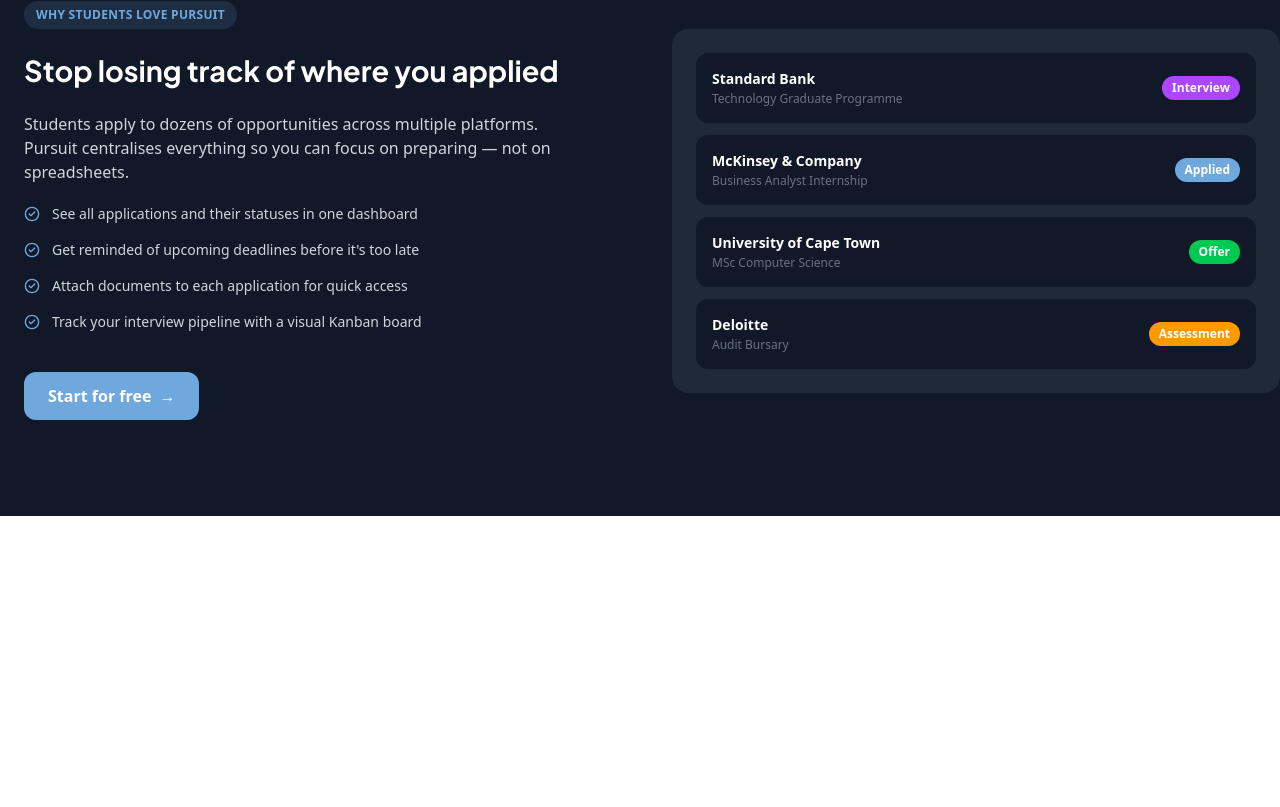
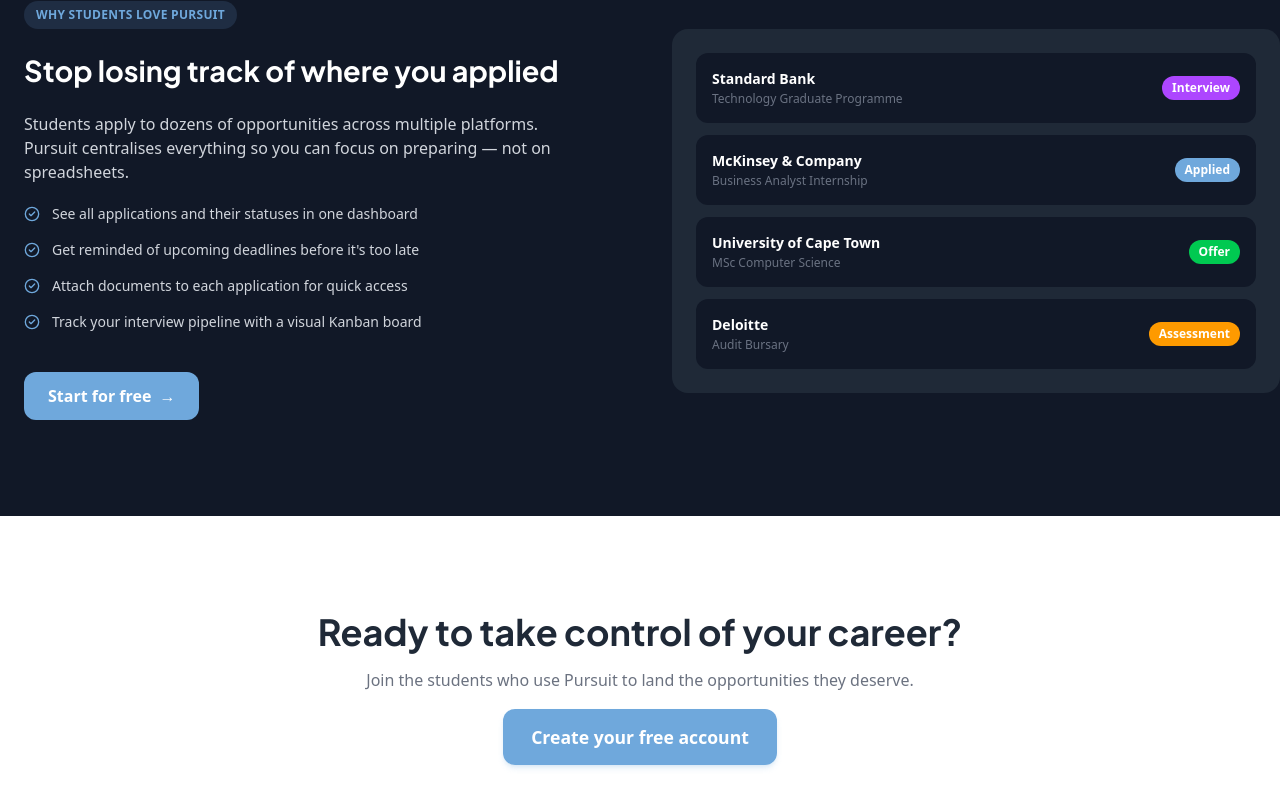
Before and after one commit to thatomakhusha/pursuitv1, a Next.js app: page / in a window 1280 px wide. Shown: the part 2316-3123 px from the top of the page. Before the commit the page ends 2832 px from the top, so only its background shows below. Built offline with nearby package versions, Linux system fonts and the light colour scheme.

Commit message:
feat: create CTA section

```diff
--- a/src/app/page.tsx
+++ b/src/app/page.tsx
@@ -5,7 +5,7 @@
 import HowItWorks from "@/components/landing/HowItWorks";
 import WhatYouNeed from "@/components/landing/WhatYouNeed";
 import WhyPursuit from "@/components/landing/WhyPursuit";
-
+import CTA from "@/components/landing/CTA";
 export default function Home() {
   return (
     <>
@@ -21,6 +21,9 @@
             <WhatYouNeed/>
           </Container>
           <WhyPursuit/>
+          <Container>
+            <CTA/>
+          </Container>
       </main>
 
 
--- /dev/null
+++ b/src/components/landing/CTA.tsx
@@ -0,0 +1,25 @@
+const CTA = () => {
+    return (
+        <section className="py-24 text-center">
+            <div className="max-w-2xl mx-auto">
+                <h2 className="text-4xl font-bold text-text-primary">
+                    Ready to take control of your career?
+                </h2>
+                <p className="mx-auto mt-4 max-w-2xl text-text-secondary">
+                    Join the students who use Pursuit to land the opportunities they deserve.
+                </p>
+                <div className="mt-8">
+                    <a
+                        href="/signup"
+                        className="rounded-xl bg-primary px-7 py-4 font-bold text-white text-[1.1rem] shadow-md shadow-primary/20 transition-all duration-200 hover:-translate-y-0.5 hover:scale-[1.02] hover:bg-primary-hover hover:shadow-lg hover:shadow-primary/30 active:scale-[0.98]"
+                    >
+                        Create your free account
+                    </a>
+                </div>
+
+            </div>
+        </section>
+     );
+}
+
+export default CTA;
```
